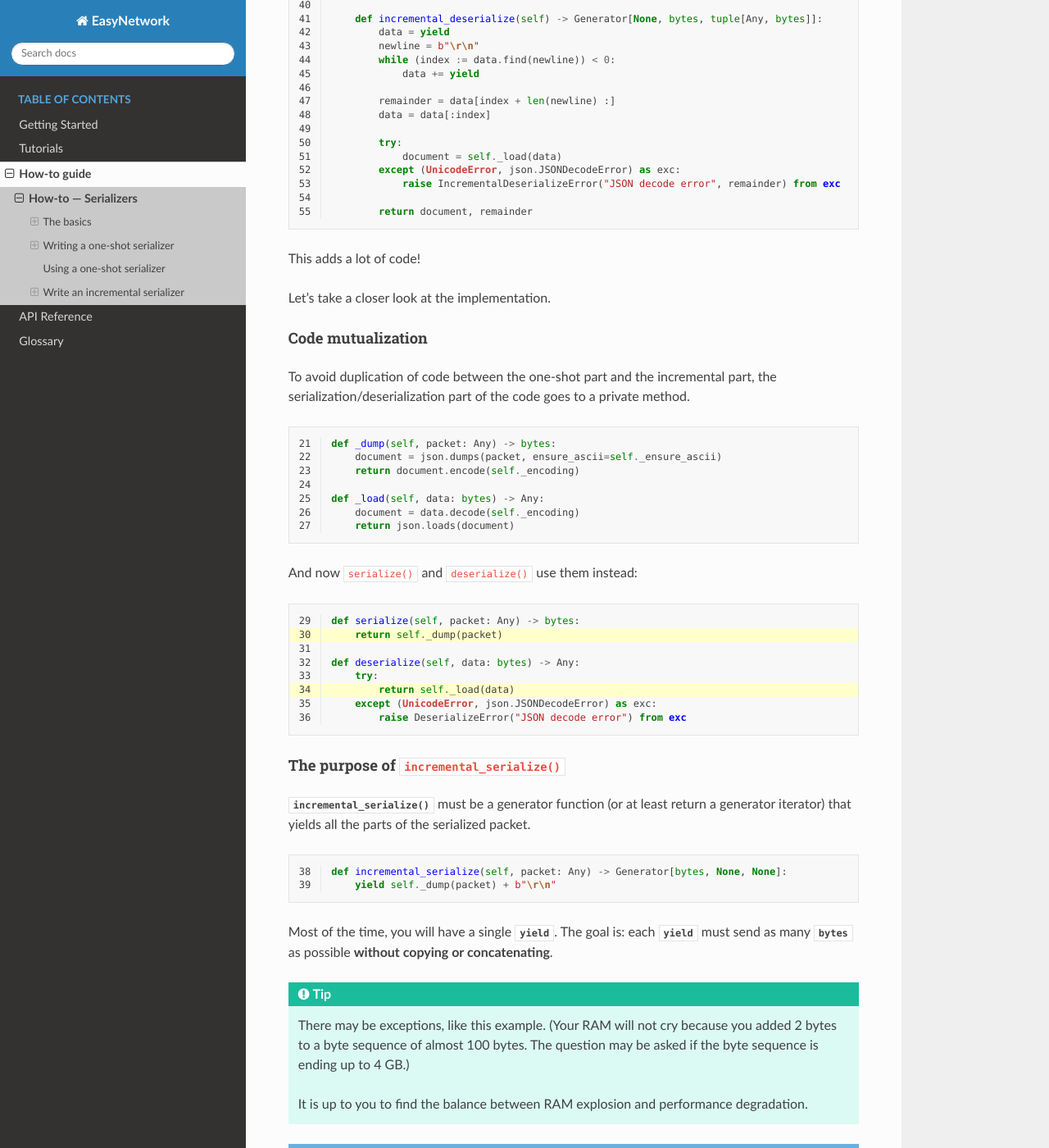
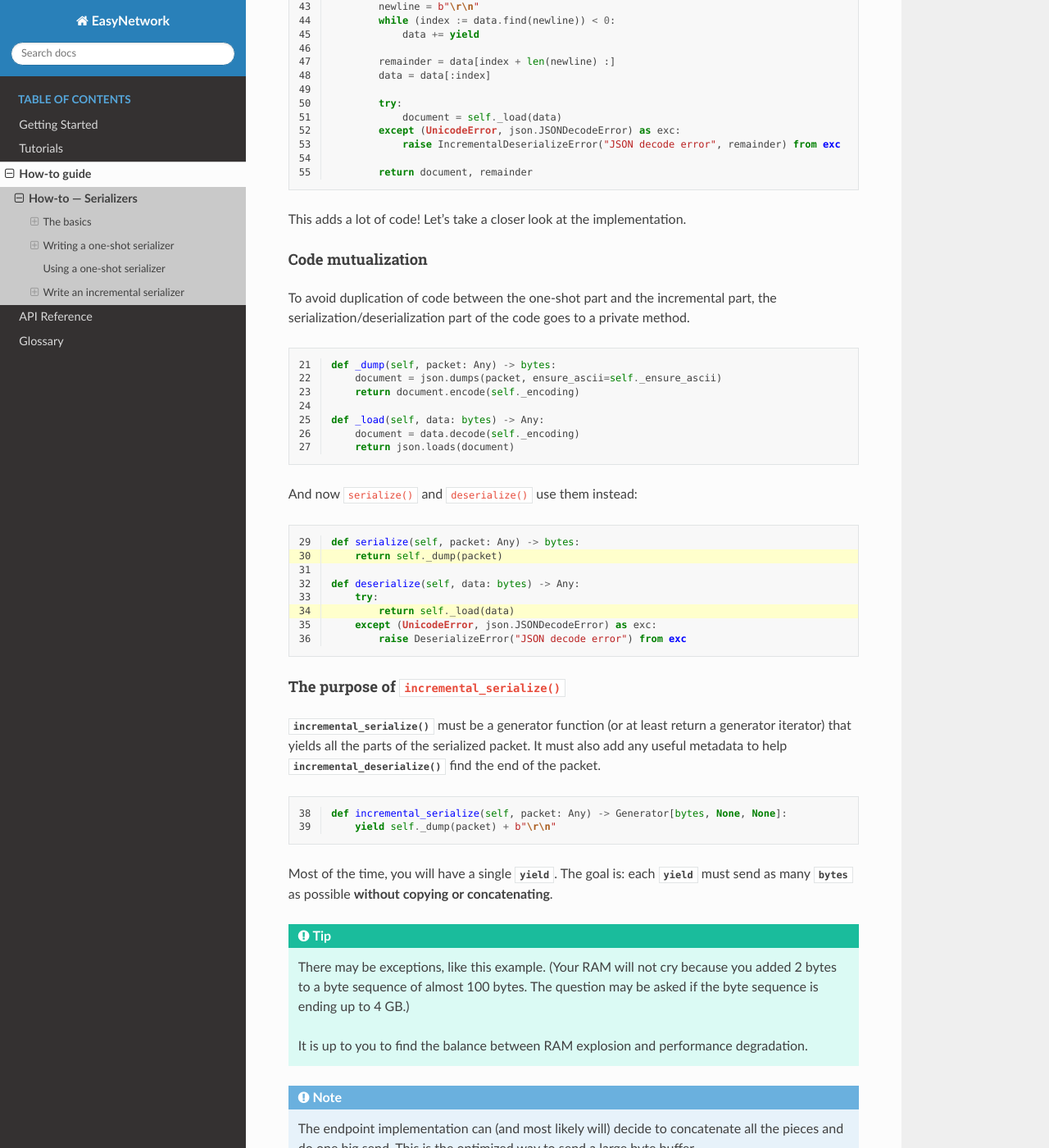
Before and after one commit to francis-clairicia/EasyNetwork, a Sphinx documentation site: the page built from docs/source/howto/serializers.rst, in a window 1280 px wide and 1400 px high, scrolled down 6062 px. Shown: the whole window at 82% size. Built offline with Sphinx 7.4.7 and the Read the Docs theme 2.0.0, drawn with Linux system fonts in a browser that asks for light colours; some of the changed text lies outside the part shown.

Commit message:
[DOCS] how-to guide for serializers: Added a precision for incremental_serialize()

```diff
--- a/docs/source/howto/serializers.rst
+++ b/docs/source/howto/serializers.rst
@@ -122,9 +122,7 @@ have a default implementation that uses the incremental serialization methods.
 Option 1: Using common patterns
 -------------------------------
 
-Chances are that the communication protocol uses a simple principle to determine the end of a packet.
-
-The most common cases are:
+Chances are that the communication protocol uses a simple principle to determine the end of a packet. The most common cases are:
 
 * All your packet frames use a precise byte sequence (most likely a newline).
 
@@ -157,9 +155,7 @@ Let's see how we can get by without using the :class:`.AutoSeparatedPacketSerial
 .. literalinclude:: ../_include/examples/howto/serializers/incremental_serializer/example2.py
    :linenos:
 
-This adds a lot of code!
-
-Let's take a closer look at the implementation.
+This adds a lot of code! Let's take a closer look at the implementation.
 
 Code mutualization
 ^^^^^^^^^^^^^^^^^^
@@ -187,6 +183,7 @@ The purpose of ``incremental_serialize()``
 
 :meth:`~.AbstractIncrementalPacketSerializer.incremental_serialize` must be a :term:`generator` function
 (or at least return a :term:`generator iterator`) that yields all the parts of the serialized packet.
+It must also add any useful metadata to help :meth:`~.AbstractIncrementalPacketSerializer.incremental_deserialize` find the end of the packet.
 
 .. literalinclude:: ../_include/examples/howto/serializers/incremental_serializer/example2.py
    :pyobject: MyJSONSerializer.incremental_serialize
```
